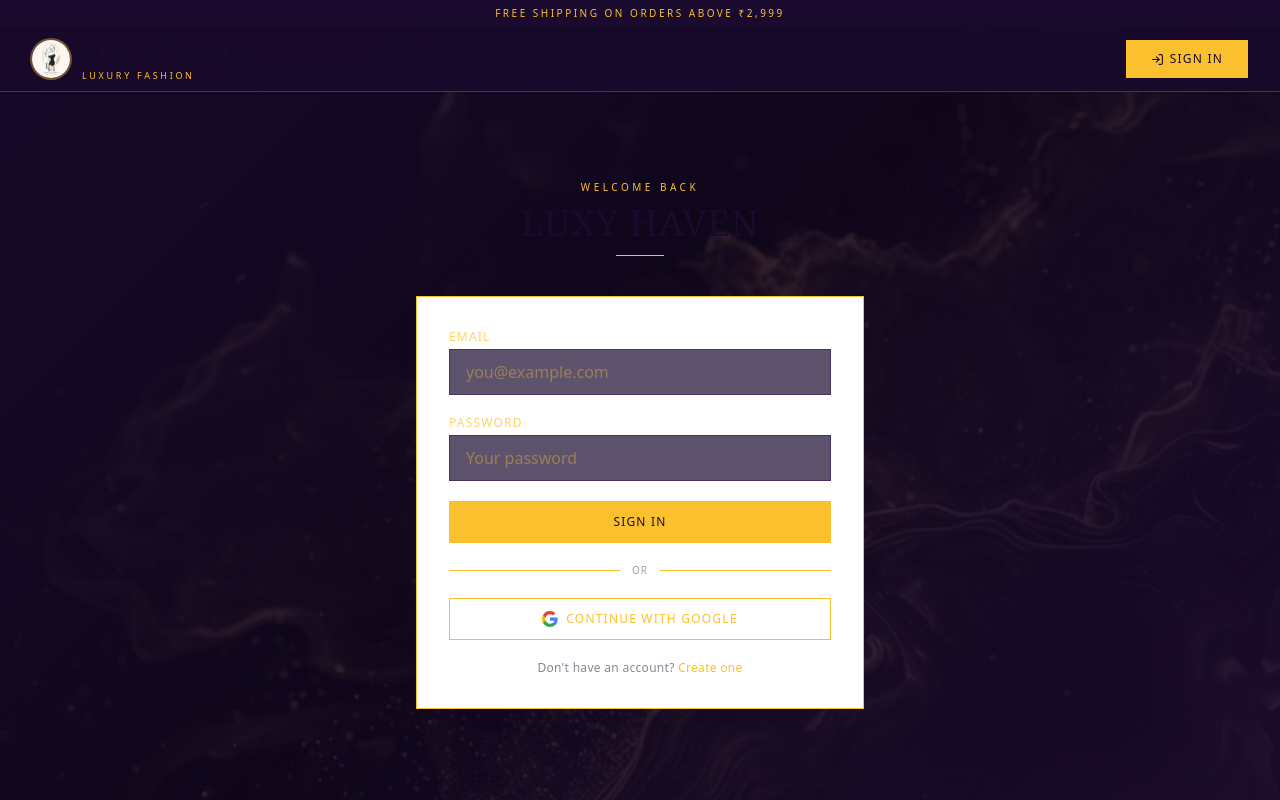
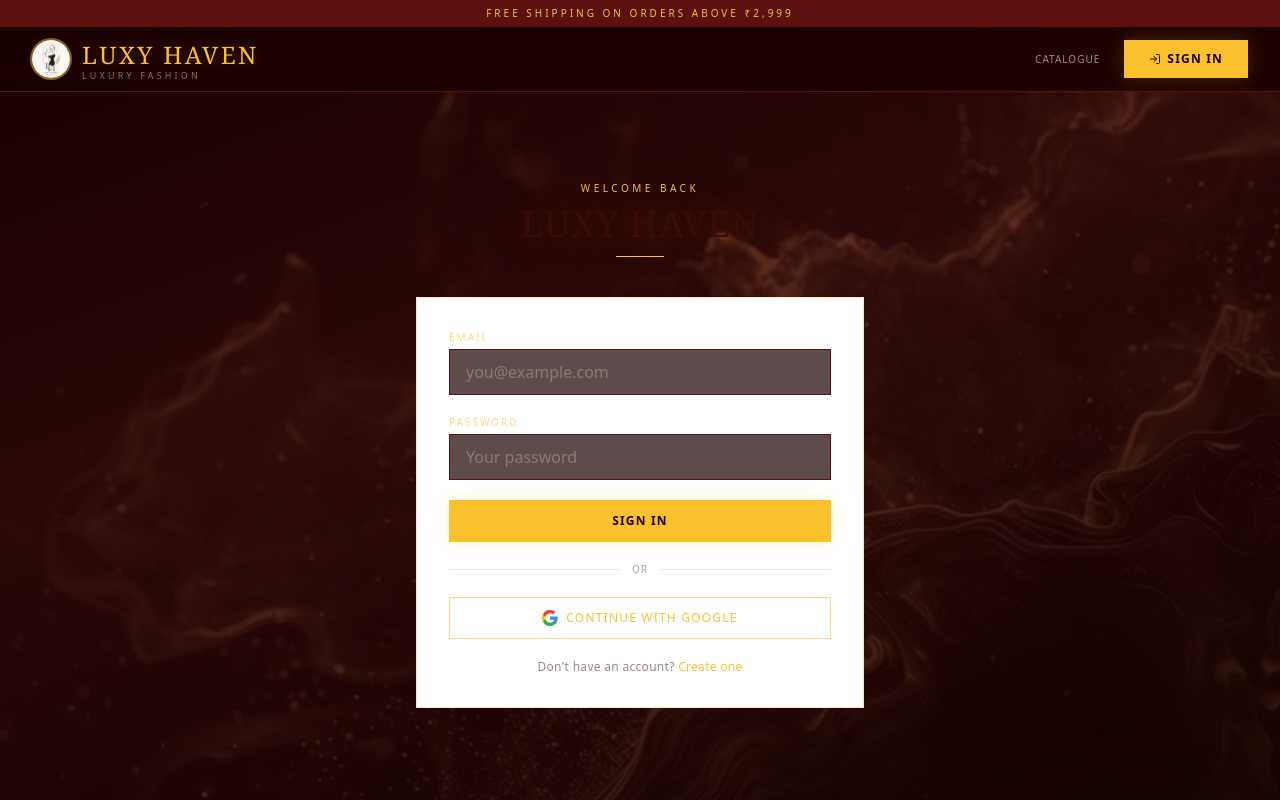
Before and after one commit to jramya0910-hub/VESTIQUE, a Next.js app in the folder ramya/: page /login in a window 1280 px wide. Shown: the top 800 px of the page. Built offline with nearby package versions, Linux system fonts and the light colour scheme; no server answers.

Commit message:
feat: dark maroon royal theme — background.jpeg + maroon overlay, gold text, frosted glass, no purple

```diff
--- a/ramya/src/app/globals.css
+++ b/ramya/src/app/globals.css
@@ -2,86 +2,114 @@
 @tailwind components;
 @tailwind utilities;
 
-@import url('https://fonts.googleapis.com/css2?family=Cormorant+Garamond:ital,wght@0,400;0,600;1,400&family=Jost:wght@300;400;500;600&display=swap');
+@import url('https://fonts.googleapis.com/css2?family=Cormorant+Garamond:ital,wght@0,400;0,600;0,700;1,400;1,600&family=Jost:wght@300;400;500;600&display=swap');
 
 @layer base {
   :root {
-    --color-blush:     #FF9D9D;
-    --color-peach:     #FFC5AA;
-    --color-lime:      #4A3060;
-    --color-mint:      #BBF1D2;
-    --color-gold:      #FBC02D;
-    --color-cream:     #FBC02D;
-    --color-royal:     #1A0A2E;
-    --color-deep-navy: #120720;
-    --background: #1A0A2E;
-    --foreground: #FBC02D;
+    --color-gold:        #FBC02D;
+    --color-ivory:       #F5E6D0;
+    --color-maroon:      #3B0A0A;
+    --color-maroon-mid:  #5C1010;
+    --color-maroon-rich: #8B1A1A;
+    --color-blush:       #C0392B;
+    --background:        #1A0000;
+    --foreground:        #F5E6D0;
   }
 
   html {
-    background-color: #1A0A2E;
+    background-color: #1A0000;
   }
 
   body {
     font-family: 'Jost', system-ui, sans-serif;
-    color: #FBC02D;
-    /* Full-page background image with deep purple overlay */
+    color: #F5E6D0;
+    /* Background image — maroon overlay for dark royal aesthetic */
     background-image:
-      linear-gradient(135deg, rgba(26,10,46,0.88) 0%, rgba(18,7,32,0.82) 50%, rgba(26,10,46,0.90) 100%),
+      linear-gradient(
+        160deg,
+        rgba(30,0,0,0.82) 0%,
+        rgba(58,10,10,0.72) 40%,
+        rgba(20,0,0,0.86) 100%
+      ),
       url('/background.jpeg');
     background-size: cover;
-    background-position: center;
+    background-position: center top;
     background-attachment: fixed;
     min-height: 100vh;
   }
 
   h1, h2, h3, h4 {
     font-family: 'Cormorant Garamond', Georgia, serif;
-    letter-spacing: 0.02em;
+    letter-spacing: 0.03em;
+    color: #F5E6D0;
+  }
+
+  /* Gold shimmer on major headings */
+  h1 {
+    color: #FBC02D;
+    text-shadow: 0 0 40px rgba(251,192,45,0.25);
   }
 }
 
 @layer components {
-  /* Primary button — gold text on deep purple */
+
+  /* ── Buttons ── */
   .btn-primary {
-    @apply bg-[#FBC02D] text-[#1A0A2E] px-6 py-2.5 rounded-none font-medium tracking-widest uppercase text-xs
-           hover:bg-[#F9A825] transition-colors disabled:opacity-50 disabled:cursor-not-allowed
-           border border-[#FBC02D] hover:border-[#F9A825];
+    @apply bg-[#FBC02D] text-[#1A0000] px-6 py-2.5 rounded-none font-semibold
+           tracking-widest uppercase text-xs
+           hover:bg-[#F9A825] transition-all duration-200
+           disabled:opacity-40 disabled:cursor-not-allowed
+           border border-[#FBC02D] hover:border-[#F9A825]
+           shadow-[0_0_20px_rgba(251,192,45,0.20)] hover:shadow-[0_0_28px_rgba(251,192,45,0.40)];
   }
 
-  /* Secondary button — gold border, gold text */
   .btn-secondary {
-    @apply border border-[#FBC02D] text-[#FBC02D] px-6 py-2.5 rounded-none font-medium tracking-widest uppercase text-xs
-           hover:bg-[#FBC02D] hover:text-[#1A0A2E] transition-colors;
+    @apply border border-[#FBC02D]/60 text-[#FBC02D] px-6 py-2.5 rounded-none font-medium
+           tracking-widest uppercase text-xs
+           hover:border-[#FBC02D] hover:bg-[#FBC02D]/10 transition-all duration-200;
   }
 
-  /* Card — translucent dark surface so bg image shows through */
+  /* ── Cards — frosted maroon glass ── */
   .card {
-    @apply bg-[#1A0A2E]/75 backdrop-blur-sm rounded-none border border-[#4A3060]
-           overflow-hidden hover:shadow-[0_0_30px_rgba(251,192,45,0.15)]
-           hover:border-[#FBC02D] transition-all duration-300;
+    @apply bg-[#2A0505]/80 backdrop-blur-md rounded-none
+           border border-[#5C1010]
+           overflow-hidden
+           hover:border-[#FBC02D]/60
+           hover:shadow-[0_8px_40px_rgba(139,26,26,0.50),0_0_0_1px_rgba(251,192,45,0.08)]
+           transition-all duration-300;
   }
 
-  /* Input — semi-transparent dark bg */
+  /* ── Inputs ── */
   .input {
-    @apply w-full border border-[#4A3060] bg-[#1A0A2E]/70 backdrop-blur-sm rounded-none px-4 py-2.5
-           focus:outline-none focus:ring-1 focus:ring-[#FBC02D] focus:border-[#FBC02D]
-           transition text-[#FBC02D] placeholder:text-[#FBC02D]/40;
+    @apply w-full border border-[#5C1010] bg-[#1A0000]/70 backdrop-blur-sm rounded-none
+           px-4 py-2.5
+           focus:outline-none focus:ring-1 focus:ring-[#FBC02D]/60 focus:border-[#FBC02D]/60
+           transition text-[#F5E6D0] placeholder:text-[#F5E6D0]/30;
   }
 
+  /* ── Form labels ── */
   .label {
-    @apply block text-xs font-medium tracking-widest uppercase text-[#FBC02D]/70 mb-1;
+    @apply block text-[10px] font-medium tracking-[0.2em] uppercase text-[#FBC02D]/60 mb-1;
   }
 
+  /* ── Badges ── */
   .badge {
-    @apply inline-flex items-center px-3 py-0.5 rounded-none text-xs font-medium tracking-widest uppercase;
+    @apply inline-flex items-center px-3 py-0.5 rounded-none
+           text-[10px] font-medium tracking-[0.15em] uppercase;
   }
 
+  /* ── Gold divider ── */
   .divider-gold {
-    @apply border-t border-gold/30 my-6;
+    @apply border-t border-[#FBC02D]/20 my-6;
   }
 
+  /* ── Section headings ── */
   .heading-royal {
-    @apply font-serif text-3xl md:text-4xl text-royal tracking-wide;
+    @apply font-serif text-3xl md:text-4xl text-[#FBC02D] tracking-wide;
+  }
+
+  /* ── Thin gold ornamental line ── */
+  .gold-line {
+    @apply block w-12 h-px bg-gradient-to-r from-transparent via-[#FBC02D] to-transparent mx-auto my-4;
   }
 }
--- a/ramya/src/app/layout.tsx
+++ b/ramya/src/app/layout.tsx
@@ -13,14 +13,19 @@
 export default function RootLayout({ children }: { children: React.ReactNode }) {
   return (
     <html lang="en">
-      <body className="min-h-screen text-[#FBC02D] antialiased">
+      <body className="min-h-screen text-[#F5E6D0] antialiased">
         <AuthProvider>
           <Navbar />
           <main className="max-w-7xl mx-auto px-4 sm:px-6 lg:px-8 py-8">
             {children}
           </main>
-          <footer className="border-t border-[#4A3060] mt-16 py-8 text-center text-xs tracking-widest uppercase text-[#FBC02D]/40">
-            © {new Date().getFullYear()} Luxy Haven — Crafted with love for fashion.
+          <footer className="border-t border-[#5C1010] mt-16 py-10 text-center">
+            <p className="text-[10px] tracking-[0.3em] uppercase text-[#FBC02D]/50 mb-1">
+              © {new Date().getFullYear()} Luxy Haven
+            </p>
+            <p className="text-[9px] tracking-[0.2em] uppercase text-[#F5E6D0]/20">
+              Crafted with love for luxury fashion
+            </p>
           </footer>
         </AuthProvider>
       </body>
--- a/ramya/src/components/Navbar.tsx
+++ b/ramya/src/components/Navbar.tsx
@@ -11,70 +11,73 @@
   const [menuOpen, setMenuOpen] = useState(false)
 
   return (
-    <nav className="sticky top-0 z-50 bg-[#1A0A2E]/80 backdrop-blur-md border-b border-[#4A3060]">
-      {/* Top luxury bar */}
-      <div className="bg-royal text-cream text-center text-[10px] tracking-[0.25em] uppercase py-1.5 font-light">
+    <nav className="sticky top-0 z-50 bg-[#1A0000]/85 backdrop-blur-md border-b border-[#5C1010]">
+      {/* Top maroon announcement bar */}
+      <div className="bg-[#5C1010] text-[#FBC02D] text-center text-[10px] tracking-[0.3em] uppercase py-1.5 font-light">
         Free shipping on orders above ₹2,999
       </div>
 
       <div className="max-w-7xl mx-auto px-4 sm:px-6 lg:px-8">
         <div className="flex items-center justify-between h-16">
+
           {/* Brand */}
           <Link href="/" className="flex items-center gap-3">
-            <Image src="/logo.jpeg" alt="Luxy Haven" width={38} height={38} className="rounded-full object-cover ring-2 ring-gold/40" />
+            <Image src="/logo.jpeg" alt="Luxy Haven" width={38} height={38} className="rounded-full object-cover ring-2 ring-[#FBC02D]/50" />
             <div className="flex flex-col leading-none">
-              <span className="font-serif text-2xl tracking-widest text-royal">LUXY HAVEN</span>
-              <span className="text-[9px] tracking-[0.3em] uppercase text-gold font-light">Luxury Fashion</span>
+              <span className="font-serif text-2xl tracking-widest text-[#FBC02D]" style={{ textShadow: '0 0 20px rgba(251,192,45,0.3)' }}>
+                LUXY HAVEN
+              </span>
+              <span className="text-[9px] tracking-[0.35em] uppercase text-[#F5E6D0]/50 font-light">Luxury Fashion</span>
             </div>
           </Link>
 
           {/* Desktop nav */}
           <div className="hidden md:flex items-center gap-6">
-            <Link href="/" className="text-xs tracking-widest uppercase text-royal/70 hover:text-gold transition-colors">
+            <Link href="/" className="text-[10px] tracking-widest uppercase text-[#F5E6D0]/60 hover:text-[#FBC02D] transition-colors">
               Catalogue
             </Link>
             {user && (
               <>
-                <Link href="/wishlist" className="flex items-center gap-1.5 text-xs tracking-widest uppercase text-royal/70 hover:text-gold transition-colors">
-                  <Heart size={14} /> Wishlist
+                <Link href="/wishlist" className="flex items-center gap-1.5 text-[10px] tracking-widest uppercase text-[#F5E6D0]/60 hover:text-[#FBC02D] transition-colors">
+                  <Heart size={13} /> Wishlist
                 </Link>
-                <Link href="/cart" className="flex items-center gap-1.5 text-xs tracking-widest uppercase text-royal/70 hover:text-gold transition-colors">
-                  <ShoppingBag size={14} /> Cart
+                <Link href="/cart" className="flex items-center gap-1.5 text-[10px] tracking-widest uppercase text-[#F5E6D0]/60 hover:text-[#FBC02D] transition-colors">
+                  <ShoppingBag size={13} /> Cart
                 </Link>
-                <Link href="/orders" className="flex items-center gap-1.5 text-xs tracking-widest uppercase text-royal/70 hover:text-gold transition-colors">
-                  <Package size={14} /> Orders
+                <Link href="/orders" className="flex items-center gap-1.5 text-[10px] tracking-widest uppercase text-[#F5E6D0]/60 hover:text-[#FBC02D] transition-colors">
+                  <Package size={13} /> Orders
                 </Link>
                 {profile?.role === 'designer' && (
                   <>
-                    <Link href="/designer/dashboard" className="flex items-center gap-1.5 text-xs tracking-widest uppercase text-royal/70 hover:text-gold transition-colors">
-                      <LayoutDashboard size={14} /> Dashboard
+                    <Link href="/designer/dashboard" className="flex items-center gap-1.5 text-[10px] tracking-widest uppercase text-[#F5E6D0]/60 hover:text-[#FBC02D] transition-colors">
+                      <LayoutDashboard size={13} /> Dashboard
                     </Link>
-                    <Link href="/designer/upload" className="flex items-center gap-1.5 text-xs tracking-widest uppercase text-royal/70 hover:text-gold transition-colors">
-                      <Upload size={14} /> Upload
+                    <Link href="/designer/upload" className="flex items-center gap-1.5 text-[10px] tracking-widest uppercase text-[#F5E6D0]/60 hover:text-[#FBC02D] transition-colors">
+                      <Upload size={13} /> Upload
                     </Link>
                   </>
                 )}
-                <Link href="/profile" className="flex items-center gap-1.5 text-xs tracking-widest uppercase text-royal/70 hover:text-gold transition-colors">
-                  <User size={14} /> {profile?.full_name?.split(' ')[0] ?? 'Profile'}
+                <Link href="/profile" className="flex items-center gap-1.5 text-[10px] tracking-widest uppercase text-[#F5E6D0]/60 hover:text-[#FBC02D] transition-colors">
+                  <User size={13} /> {profile?.full_name?.split(' ')[0] ?? 'Profile'}
                 </Link>
                 <button
                   onClick={signOut}
-                  className="flex items-center gap-1.5 text-xs tracking-widest uppercase text-royal/70 hover:text-blush transition-colors"
+                  className="flex items-center gap-1.5 text-[10px] tracking-widest uppercase text-[#F5E6D0]/60 hover:text-[#C0392B] transition-colors"
                 >
-                  <LogOut size={14} /> Sign out
+                  <LogOut size={13} /> Sign out
                 </button>
               </>
             )}
             {!user && (
-              <Link href="/login" className="btn-primary text-xs">
-                <span className="flex items-center gap-1.5"><LogIn size={13} /> Sign in</span>
+              <Link href="/login" className="btn-primary">
+                <span className="flex items-center gap-1.5"><LogIn size={12} /> Sign in</span>
               </Link>
             )}
           </div>
 
           {/* Mobile hamburger */}
           <button
-            className="md:hidden p-2 text-royal"
+            className="md:hidden p-2 text-[#FBC02D]"
             onClick={() => setMenuOpen(!menuOpen)}
             aria-label="Toggle menu"
           >
@@ -87,25 +90,25 @@
 
       {/* Mobile menu */}
       {menuOpen && (
-        <div className="md:hidden border-t border-[#4A3060] bg-[#1A0A2E] px-6 py-5 flex flex-col gap-4">
-          <Link href="/" onClick={() => setMenuOpen(false)} className="text-xs tracking-widest uppercase text-royal/70">Catalogue</Link>
+        <div className="md:hidden border-t border-[#5C1010] bg-[#1A0000]/95 backdrop-blur-md px-6 py-5 flex flex-col gap-4">
+          <Link href="/" onClick={() => setMenuOpen(false)} className="text-[10px] tracking-widest uppercase text-[#F5E6D0]/60">Catalogue</Link>
           {user && (
             <>
-              <Link href="/wishlist" onClick={() => setMenuOpen(false)} className="text-xs tracking-widest uppercase text-royal/70">Wishlist</Link>
-              <Link href="/cart" onClick={() => setMenuOpen(false)} className="text-xs tracking-widest uppercase text-royal/70">Cart</Link>
-              <Link href="/orders" onClick={() => setMenuOpen(false)} className="text-xs tracking-widest uppercase text-royal/70">Orders</Link>
-              <Link href="/profile" onClick={() => setMenuOpen(false)} className="text-xs tracking-widest uppercase text-royal/70">My Profile</Link>
+              <Link href="/wishlist" onClick={() => setMenuOpen(false)} className="text-[10px] tracking-widest uppercase text-[#F5E6D0]/60">Wishlist</Link>
+              <Link href="/cart" onClick={() => setMenuOpen(false)} className="text-[10px] tracking-widest uppercase text-[#F5E6D0]/60">Cart</Link>
+              <Link href="/orders" onClick={() => setMenuOpen(false)} className="text-[10px] tracking-widest uppercase text-[#F5E6D0]/60">Orders</Link>
+              <Link href="/profile" onClick={() => setMenuOpen(false)} className="text-[10px] tracking-widest uppercase text-[#F5E6D0]/60">My Profile</Link>
               {profile?.role === 'designer' && (
                 <>
-                  <Link href="/designer/dashboard" onClick={() => setMenuOpen(false)} className="text-xs tracking-widest uppercase text-royal/70">Dashboard</Link>
-                  <Link href="/designer/upload" onClick={() => setMenuOpen(false)} className="text-xs tracking-widest uppercase text-royal/70">Upload Product</Link>
+                  <Link href="/designer/dashboard" onClick={() => setMenuOpen(false)} className="text-[10px] tracking-widest uppercase text-[#F5E6D0]/60">Dashboard</Link>
+                  <Link href="/designer/upload" onClick={() => setMenuOpen(false)} className="text-[10px] tracking-widest uppercase text-[#F5E6D0]/60">Upload Product</Link>
                 </>
               )}
-              <button onClick={() => { signOut(); setMenuOpen(false) }} className="text-xs tracking-widest uppercase text-blush text-left">Sign out</button>
+              <button onClick={() => { signOut(); setMenuOpen(false) }} className="text-[10px] tracking-widest uppercase text-[#C0392B] text-left">Sign out</button>
             </>
           )}
           {!user && (
-            <Link href="/login" onClick={() => setMenuOpen(false)} className="btn-primary text-xs w-fit">Sign in</Link>
+            <Link href="/login" onClick={() => setMenuOpen(false)} className="btn-primary w-fit">Sign in</Link>
           )}
         </div>
       )}
```
Also changed, not shown: ramya/tailwind.config.ts (+14 -10 lines).
